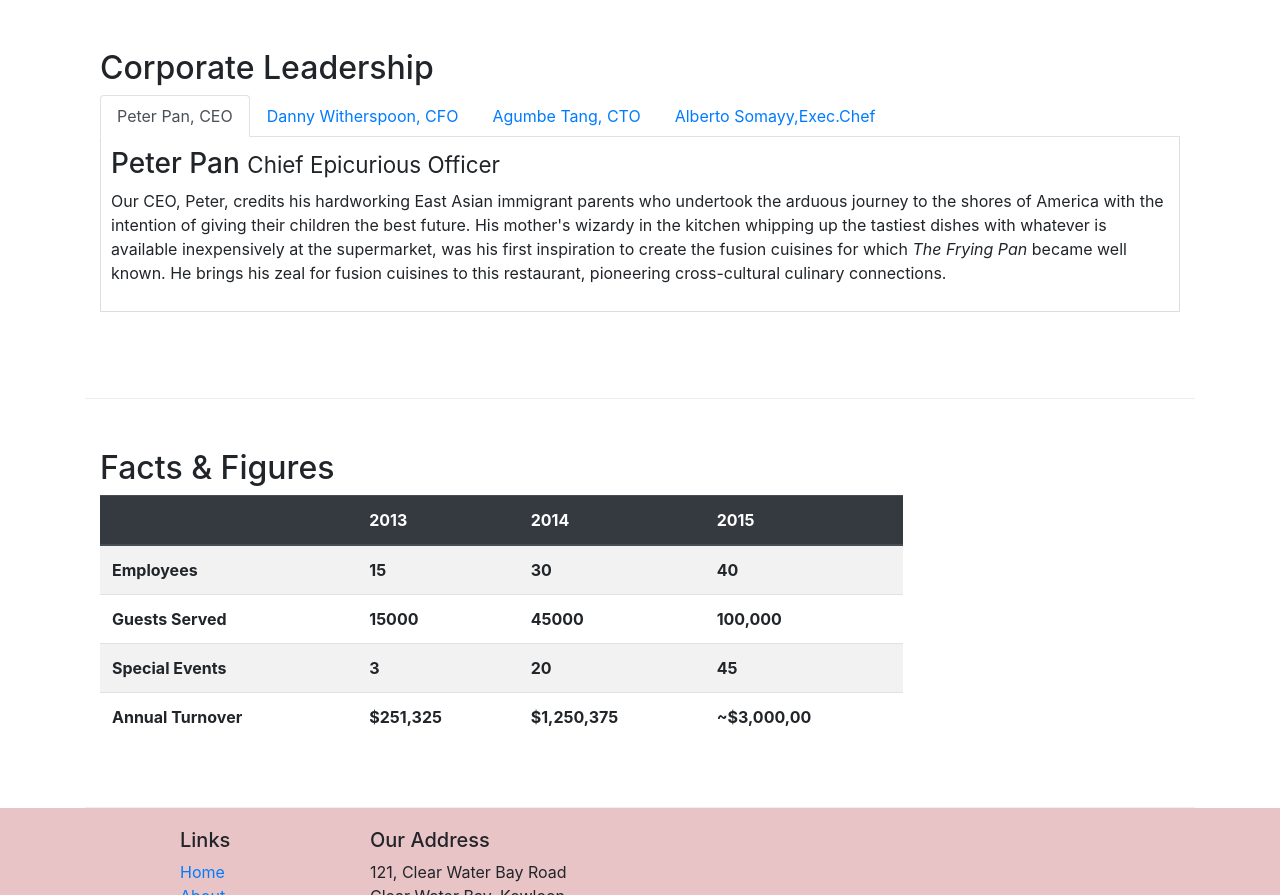
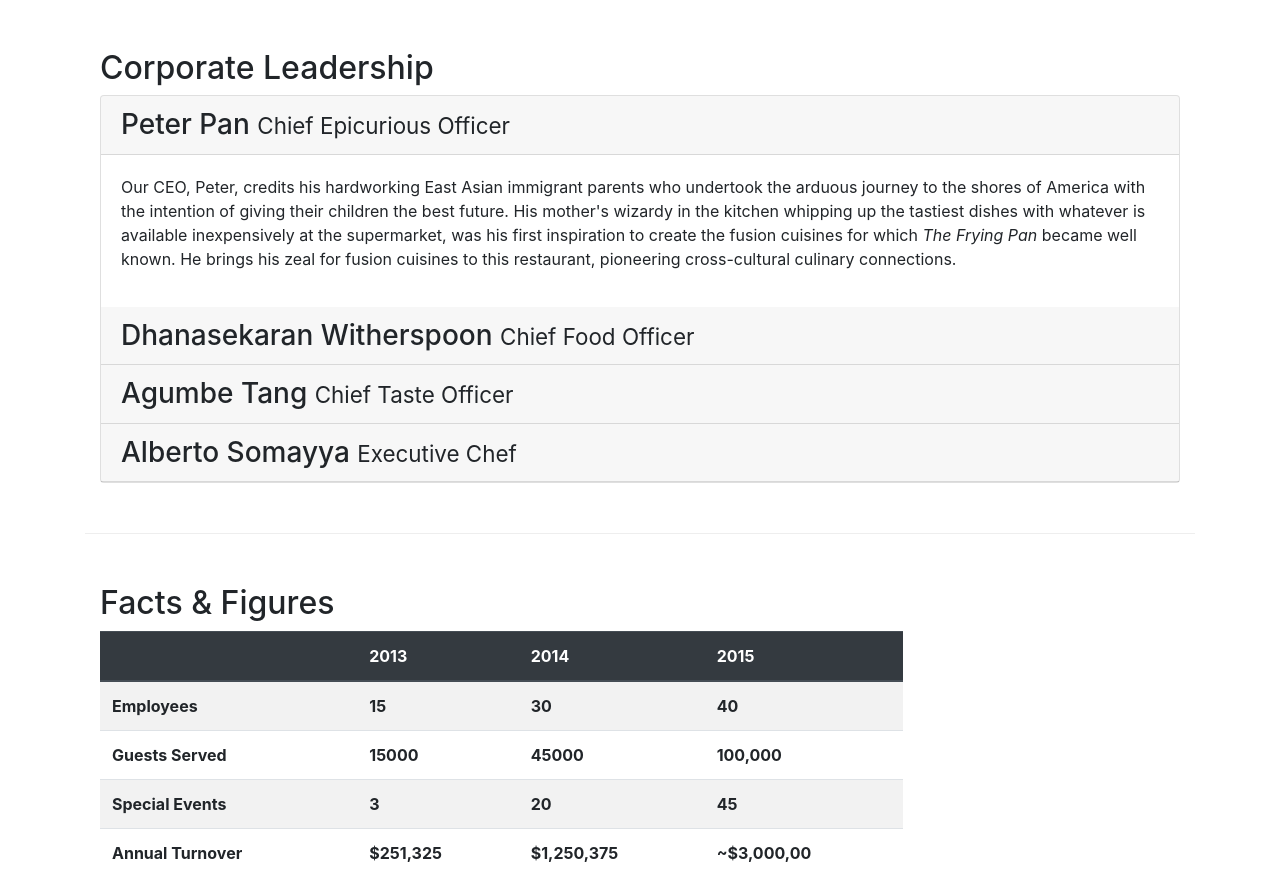
Before and after one commit to SARASWATHI-L/Bootstrap, a website: page aboutus.html in a window 1280 px wide. Shown: the part 957-1852 px from the top of the page. Drawn offline with nearby package versions, Linux system fonts and the light colour scheme.

Commit message:
Accordian

```diff
--- a/CSS/Styles.css
+++ b/CSS/Styles.css
@@ -38,6 +38,6 @@ body{
     border-left: 1px solid #ddd;
     border-right: 1px solid #ddd;
     border-bottom: 1px solid #ddd;
-    padding: 10px;
+    padding: 10px;.
 
 }
--- a/aboutus.html
+++ b/aboutus.html
@@ -105,40 +105,49 @@
         <div class="row row-content">
             <div class="col-12">
                 <h2>Corporate Leadership</h2>
+            <div id="accordian">
+                <div class="card">
 
-                <ul class="nav nav-tabs">
-                    <li class="nav-item">
-                        <a class="nav-link active" href="#peter" role="tab" data-toggle="tab">Peter Pan, CEO</a>
-                    </li>
-                    <li class="nav-item">
-                        <a class="nav-link" href="#danny" role="tab" data-toggle="tab">Danny Witherspoon, CFO</a>
-                    </li>
-                    <li class="nav-item">
-                        <a class="nav-link" href="#agumbe" role="tab" data-toggle="tab">Agumbe Tang, CTO</a>
-                    </li>
-                    <li class="nav-item">
-                        <a class="nav-link" href="#alberto" role="tab" data-toggle="tab">Alberto Somayy,Exec.Chef</a>
-                    </li>
-                </ul>
+            <div class="card-header" role="tab" id="peterhead">
+                <h3 class="mb-0">
+                    <a data-toggle="collapse" data-target="#peter">Peter Pan <small>Chief Epicurious Officer</small></a></h3>
+            </div>
+            <div role="tabpanel" class="collapse show" id="peter" data-parent="#accordian">
+                <div class="card-body">
+                <p class="d-none d-sm-block">Our CEO, Peter, credits his hardworking East Asian immigrant parents who undertook the arduous journey to the shores of America with the intention of giving their children the best future. His mother's wizardy in the kitchen whipping up the tastiest dishes with whatever is available inexpensively at the supermarket, was his first inspiration to create the fusion cuisines for which <em>The Frying Pan</em> became well known. He brings his zeal for fusion cuisines to this restaurant, pioneering cross-cultural culinary connections.</p>
+                </div>
+            </div>
 
-            <div class="tab-content">
-                <div role="tabpanel" class="tab-pane fade show active" id="peter">
-                <h3>Peter Pan <small>Chief Epicurious Officer</small></h3>
-                <p class="d-none d-sm-block">Our CEO, Peter, credits his hardworking East Asian immigrant parents who undertook the arduous journey to the shores of America with the intention of giving their children the best future. His mother's wizardy in the kitchen whipping up the tastiest dishes with whatever is available inexpensively at the supermarket, was his first inspiration to create the fusion cuisines for which <em>The Frying Pan</em> became well known. He brings his zeal for fusion cuisines to this restaurant, pioneering cross-cultural culinary connections.</p>
+            <div class="card-header" role="tab" id="dannyhead">
+                <h3 class="mb-0">
+                    <a data-toggle="collapse" data-target="#danny">Dhanasekaran Witherspoon <small>Chief Food Officer</small></a></h3>
             </div>
-            <div role="tabpanel" class="tab-pane fade" id="danny">
-                <h3>Dhanasekaran Witherspoon <small>Chief Food Officer</small></h3>
+            <div role="tabpanel" class="collapse" id="danny" data-parent="#accordian">
+                <div class="card-body">
                 <p class="d-none d-sm-block">Our CFO, Danny, as he is affectionately referred to by his colleagues, comes from a long established family tradition in farming and produce. His experiences growing up on a farm in the Australian outback gave him great appreciation for varieties of food sources. As he puts it in his own words, <em>Everything that runs, wins, and everything that stays, pays!</em></p>
+                </div>
             </div>
-            <div role="tabpanel" class="tab-pane fade" id="agumbe">
-                <h3>Agumbe Tang <small>Chief Taste Officer</small></h3>
+
+            <div class="card-header" role="tab" id="agumbehead">
+              <h3 class="mb-0"><a data-toggle="collapse" data-target="#agumbe">Agumbe Tang <small>Chief Taste Officer</small></a></h3>
+            </div>
+            <div role="tabpanel" class="collapse" id="agumbe" data-parent="#accordian">
+                <div class="card-body">
                 <p class="d-none d-sm-block">Blessed with the most discerning gustatory sense, Agumbe, our CTO, personally ensures that every dish that we serve meets his exacting tastes. Our chefs dread the tongue lashing that ensues if their dish does not meet his exacting standards. He lives by his motto, <em>You click only if you survive my lick.</em></p>
             </div>
-            <div role="tabpanel" class="tab-pane fade" id="alberto">
-                <h3>Alberto Somayya <small>Executive Chef</small></h3>
+            </div>
+
+            <div class="card-header" role="tab" id="albertohead">
+                <h3 class="mb-0"><a data-toggle="collapse" data-target="#alberto">Alberto Somayya <small>Executive Chef</small></a></h3>
+            </div>
+            <div role="tabpanel" class="collapse" id="alberto" data-parent="#accordian">
+                <div class="card-body">
                 <p class="d-none d-sm-block">Award winning three-star Michelin chef with wide International experience having worked closely with whos-who in the culinary world, he specializes in creating mouthwatering Indo-Italian fusion experiences. He says, <em>Put together the cuisines from the two craziest cultures, and you get a winning hit! Amma Mia!</em></p>
             </div>
+            </div>
+
          </div>
+        </div>
          </div>
        </div>
 
```
